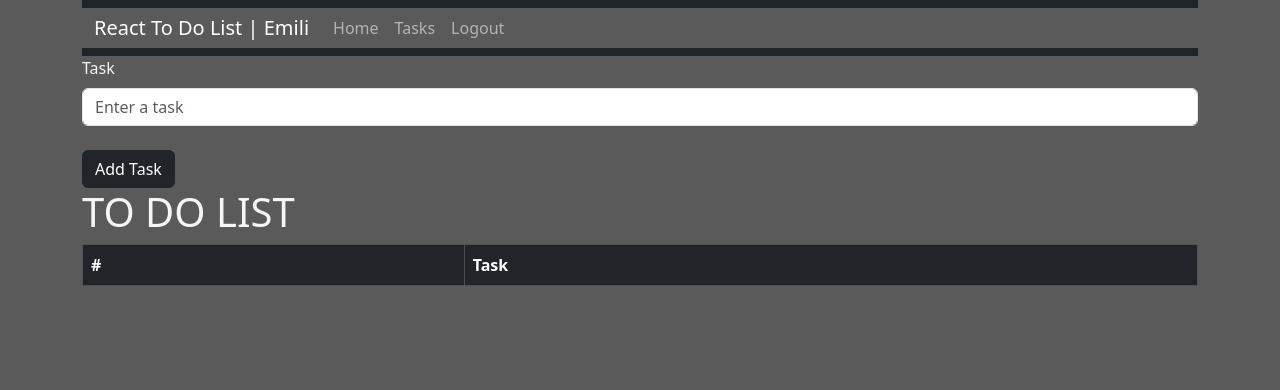
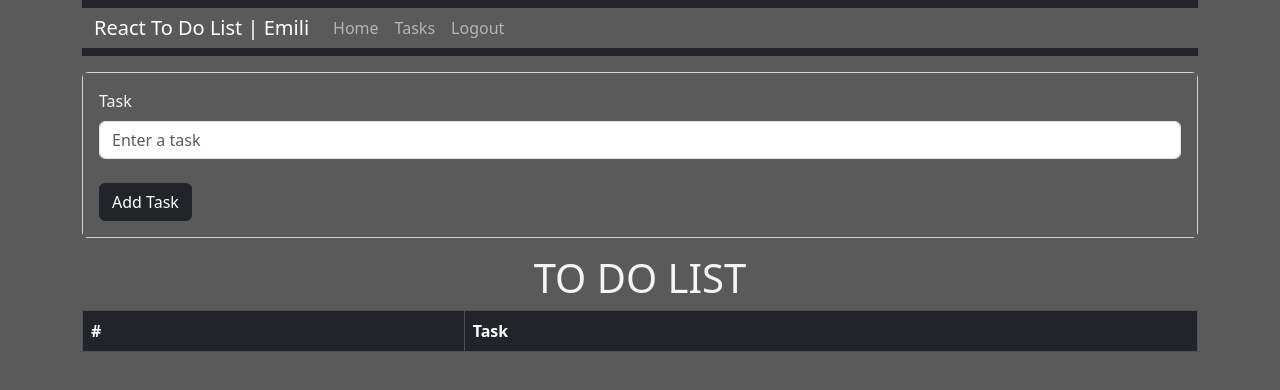
Before and after one commit to Jansevska/react_to_do_list, a React (Vite) app: page /tasks in a window 1280 px wide. Shown: the top 390 px of the page. Built offline with nearby package versions, Linux system fonts and the light colour scheme.

Commit message:
styled task display

```diff
--- a/src/components/TaskTable.tsx
+++ b/src/components/TaskTable.tsx
@@ -9,7 +9,7 @@ export default function TaskTable({toDos}: ToDoDisplayProps) {
 
     return (
         <>
-        <h1>TO DO LIST</h1>
+        <h1 className='text-center mt-3'>TO DO LIST</h1>
         <Table striped bordered hover variant="dark">
             <thead>
                 <tr>
@@ -18,12 +18,12 @@ export default function TaskTable({toDos}: ToDoDisplayProps) {
                 </tr>
             </thead>
             <tbody>
-            {toDos.map((task, index) =>
-                <tr key={task}>
-                    <td>{index + 1}</td>
-                    <td>{task}</td>
-                </tr>
-            )}
+                {toDos.map((task, index) => (
+                    <tr key={task}>
+                        <td>{index + 1}</td>
+                        <td>{task}</td>
+                    </tr>
+                ))}
             </tbody>
         </Table>
         </>
--- a/src/components/Tasklist.tsx
+++ b/src/components/Tasklist.tsx
@@ -1,5 +1,6 @@
 import Form from 'react-bootstrap/Form';
 import Button from 'react-bootstrap/Button';
+import Card from 'react-bootstrap/Card'
 import TaskTable from './TaskTable';
 
 type ToDoFormProps = {
@@ -13,6 +14,8 @@ export default function Tasklist({handleSubmit,toDos}:ToDoFormProps) {
 
     return (
         <>
+        <Card className='my-3'>
+            <Card.Body>
                 <Form onSubmit={handleSubmit}>
                     <Form.Label id="form-task" htmlFor="task">Task</Form.Label>
                     <Form.Control
@@ -23,6 +26,8 @@ export default function Tasklist({handleSubmit,toDos}:ToDoFormProps) {
                     <br />
                     <Button id='' variant="dark" type="submit" value="Submit">Add Task</Button>{' '}
                 </Form>
+            </Card.Body>
+        </Card>
         <TaskTable toDos={toDos} />
         </>
     );
```
Lines whose indentation alone changed are shown as unchanged.
